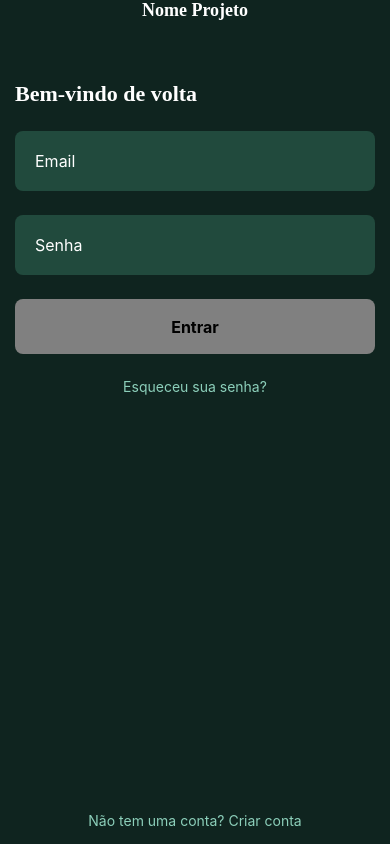
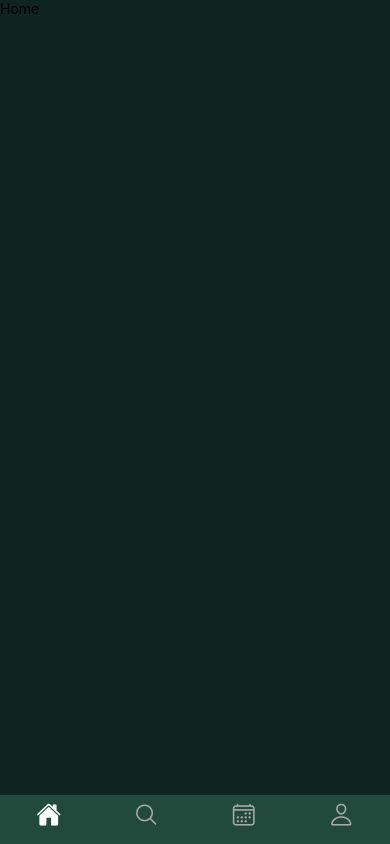
Before and after one commit to Luizsilva439/SaaSAluguelDeQuadras, a React Native app: screen /Main in a window 390 px wide. Built offline with nearby package versions, Linux system fonts and the light colour scheme.

Commit message:
feat: Cria tab navigator com expo-navigator

```diff
--- a/App.tsx
+++ b/App.tsx
@@ -6,7 +6,7 @@ import StackNavigator from './src/navigation/stack/StackNavigator';
 export default function App() {
   return (
     <NavigationContainer>
-      <StackNavigator />
+      <StackNavigator/>
     </NavigationContainer>
   );
 }
--- a/package.json
+++ b/package.json
@@ -13,6 +13,7 @@
     "@expo-google-fonts/poppins": "^0.4.1",
     "@expo-google-fonts/rubik": "^0.4.2",
     "@expo/vector-icons": "^15.0.3",
+    "@react-navigation/bottom-tabs": "^7.8.4",
     "@react-navigation/native": "^7.1.19",
     "@react-navigation/native-stack": "^7.6.2",
     "@react-navigation/stack": "^7.6.2",
--- a/src/navigation/stack/StackNavigator.tsx
+++ b/src/navigation/stack/StackNavigator.tsx
@@ -2,10 +2,12 @@ import React from 'react';
 import { createNativeStackNavigator } from '@react-navigation/native-stack';
 import Auth from '../../screens/auth';
 import SignUp from '../../screens/signUp'
+import TabNavigator from '../tab/TabNavigator';
 
 export type RootStackParamList = {
   Auth: undefined;
   SignUp: undefined;
+  Main: undefined;
 };
 
 const Stack = createNativeStackNavigator<RootStackParamList>();
@@ -22,6 +24,10 @@ export default function StackNavigator() {
         name="SignUp"
         component={SignUp} />
 
+        <Stack.Screen
+        name="Main"
+        component={TabNavigator} />
+
     </Stack.Navigator>
   );
 }
--- /dev/null
+++ b/src/navigation/tab/TabNavigator.tsx
@@ -0,0 +1,83 @@
+import { createBottomTabNavigator } from "@react-navigation/bottom-tabs";
+import Home from "../../screens/home";
+import Profile from "../../screens/profile";
+import Calendar from "../../screens/calendar";
+import Search from "../../screens/search";
+import { Ionicons } from "@expo/vector-icons";
+import { colors } from "../../constants/colors";
+
+const Tab = createBottomTabNavigator();
+
+export default function TabNavigator() {
+  return (
+    <Tab.Navigator
+      screenOptions={{
+        headerShown: false,
+        tabBarShowLabel: false,
+        tabBarActiveTintColor: colors.text,
+        tabBarInactiveTintColor: "#aaa",
+        tabBarStyle: {
+          backgroundColor: colors.secondary,
+          borderTopWidth: 0,
+        },
+      }}
+    >
+
+      <Tab.Screen
+        name="Home"
+        component={Home}
+        options={{
+          tabBarIcon: ({ color, size, focused }) => (
+            <Ionicons
+              name={focused ? "home" : "home-outline"}
+              color={color}
+              size={size}
+            />
+          ),
+        }}
+      />
+
+      <Tab.Screen
+        name="Search"
+        component={Search}
+        options={{
+          tabBarIcon: ({ color, size, focused }) => (
+            <Ionicons
+              name={focused ? "search" : "search-outline"}
+              color={color}
+              size={size}
+            />
+          ),
+        }}
+      />
+
+      <Tab.Screen
+        name="Calendar"
+        component={Calendar}
+        options={{
+          tabBarIcon: ({ color, size, focused }) => (
+            <Ionicons
+              name={focused ? "calendar" : "calendar-outline"}
+              color={color}
+              size={size}
+            />
+          ),
+        }}
+      />
+
+       <Tab.Screen
+        name="Profile"
+        component={Profile}
+        options={{
+          tabBarIcon: ({ color, size, focused }) => (
+            <Ionicons
+              name={focused ? "person" : "person-outline"}
+              color={color}
+              size={size}
+            />
+          ),
+        }}
+      />
+    </Tab.Navigator>
+  );
+}
--- a/src/screens/auth/index.tsx
+++ b/src/screens/auth/index.tsx
@@ -1,13 +1,15 @@
 import Title from '../../components/Title';
 import New_buttom from '../../components/New_buttom';
+import TextLink from '../../components/TextLink';
+
 import { useState } from 'react';
 import { SafeAreaView } from "react-native-safe-area-context";
-import { View, TextInput, Pressable, Text } from "react-native";
+import { View, TextInput } from "react-native";
 import { StatusBar } from "expo-status-bar";
 import { colors } from '../../constants/colors';
 import { styles } from './styles';
 import { useNavigation } from '@react-navigation/native';
-import TextLink from '../../components/TextLink';
+
 
 
 export default function Auth() {
@@ -24,7 +26,7 @@ export default function Auth() {
       <StatusBar style="light" />
       <View style={styles.container}>
         <View style={styles.name_project}>
-          <Title title="Nome Projeto" size={18} />
+          <Title title="PlayTime" size={18} />
         </View>
         <View style={styles.content}>
           <Title
@@ -46,7 +48,7 @@ export default function Auth() {
               secureTextEntry={true}
             />
 
-            <New_buttom title='Entrar' colorText={colors.dark} isLoading={isLoading} onPress={handleLogin} />
+            <New_buttom title='Entrar' colorText={colors.dark} isLoading={isLoading} onPress={() => (navigation as any).navigate('Main')} isClicked={true} />
 
             <View style={styles.link}>
               <TextLink title='Esqueceu sua senha?'/>
--- /dev/null
+++ b/src/screens/calendar/index.tsx
@@ -0,0 +1,12 @@
+import { SafeAreaView } from "react-native-safe-area-context";
+import { colors } from "../../constants/colors";
+import { View, Text } from "react-native";
+
+
+export default function Calendar(){
+    return(
+        <SafeAreaView style={{flex:1, backgroundColor: colors.background}}>
+            <View style={{flex:1, backgroundColor: colors.background}} ><Text>Calendar</Text></View>
+        </SafeAreaView>
+    );
+}
--- /dev/null
+++ b/src/screens/home/index.tsx
@@ -0,0 +1,12 @@
+import { SafeAreaView } from "react-native-safe-area-context";
+import { colors } from "../../constants/colors";
+import { View, Text } from "react-native";
+
+
+export default function Home(){
+    return(
+        <SafeAreaView style={{flex:1, backgroundColor: colors.background}}>
+            <View style={{flex:1, backgroundColor: colors.background}} ><Text>Home</Text></View>
+        </SafeAreaView>
+    );
+}
--- /dev/null
+++ b/src/screens/profile/index.tsx
@@ -0,0 +1,12 @@
+import { SafeAreaView } from "react-native-safe-area-context";
+import { colors } from "../../constants/colors";
+import { View, Text } from "react-native";
+
+
+export default function Profile(){
+    return(
+        <SafeAreaView style={{flex:1, backgroundColor: colors.background}}>
+            <View style={{flex:1, backgroundColor: colors.background}} ><Text>Profile</Text></View>
+        </SafeAreaView>
+    );
+}
--- /dev/null
+++ b/src/screens/search/index.tsx
@@ -0,0 +1,12 @@
+import { SafeAreaView } from "react-native-safe-area-context";
+import { colors } from "../../constants/colors";
+import { View, Text } from "react-native";
+
+
+export default function Search(){
+    return(
+        <SafeAreaView style={{flex:1, backgroundColor: colors.background}}>
+            <View style={{flex:1, backgroundColor: colors.background}} ><Text>Search</Text></View>
+        </SafeAreaView>
+    );
+}
```
Also changed, not shown: 1 other file (tests, documents, lock files or other folders).
